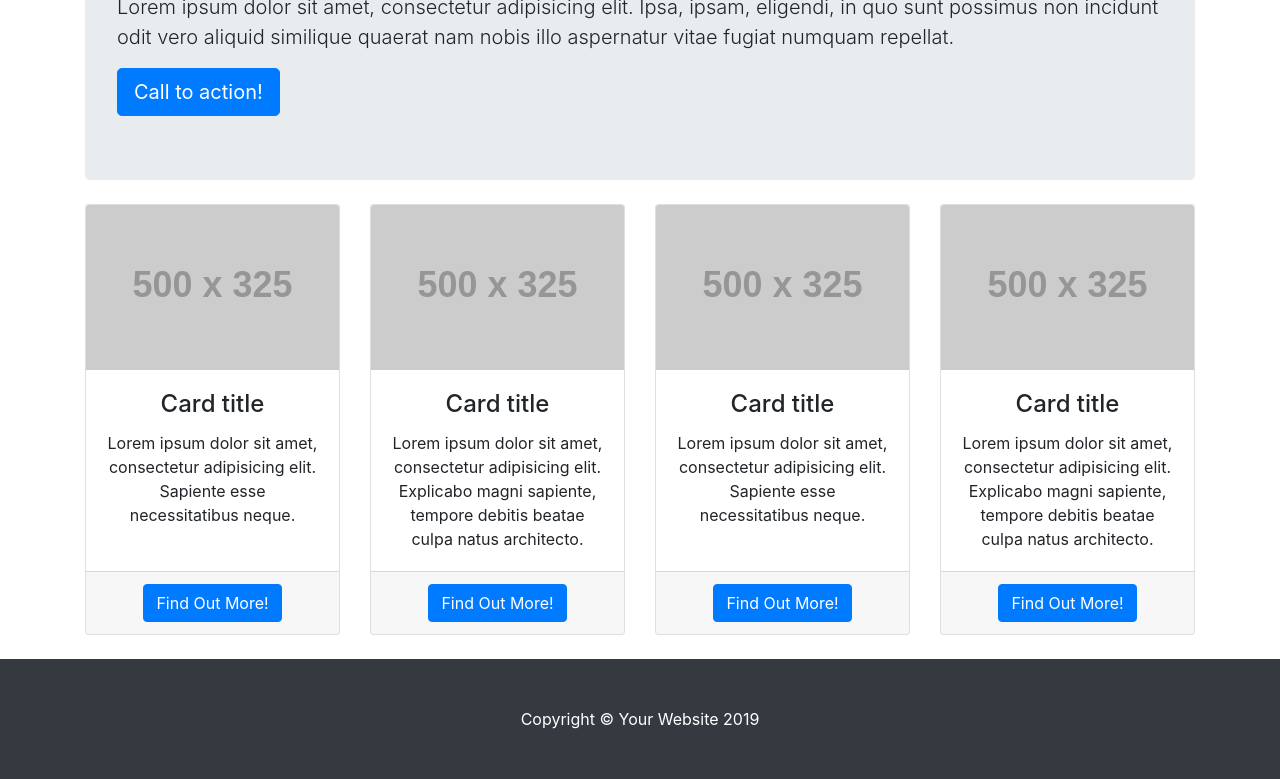
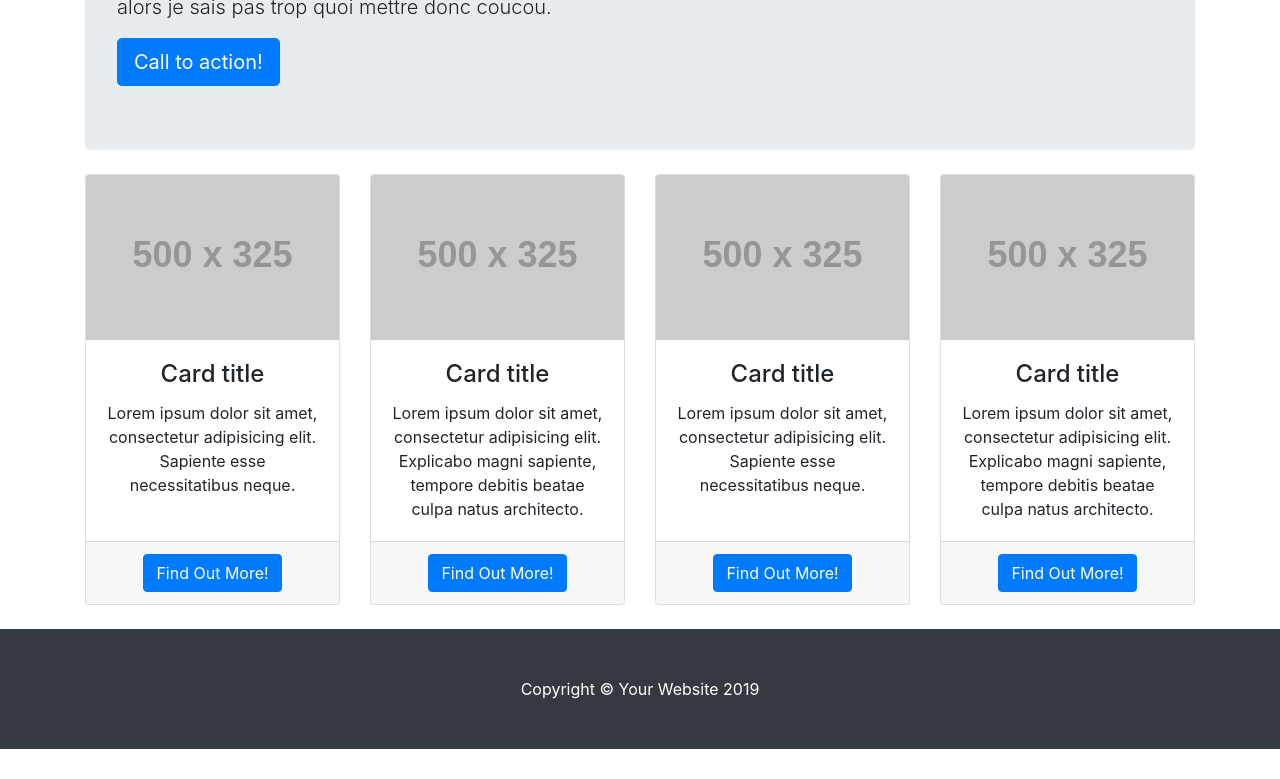
Before and after one commit to mattlax/siteweb1, a website: page index.html in a window 1280 px wide. Shown: the part 246-1025 px from the top of the page. After the commit the page ends 995 px from the top, so only its background shows below. Drawn offline with Linux system fonts and the light colour scheme; placeholder pictures from the web are drawn by us.

Commit message:
Update index.html

```diff
--- a/index.html
+++ b/index.html
@@ -54,7 +54,7 @@
     <!-- Jumbotron Header -->
     <header class="jumbotron my-4">
       <h1 class="display-3">Hello world !</h1>
-      <p class="lead">Lorem ipsum dolor sit amet, consectetur adipisicing elit. Ipsa, ipsam, eligendi, in quo sunt possimus non incidunt odit vero aliquid similique quaerat nam nobis illo aspernatur vitae fugiat numquam repellat.</p>
+      <p class="lead">alors je sais pas trop quoi mettre donc coucou.</p>
       <a href="#" class="btn btn-primary btn-lg">Call to action!</a>
     </header>
 
```
